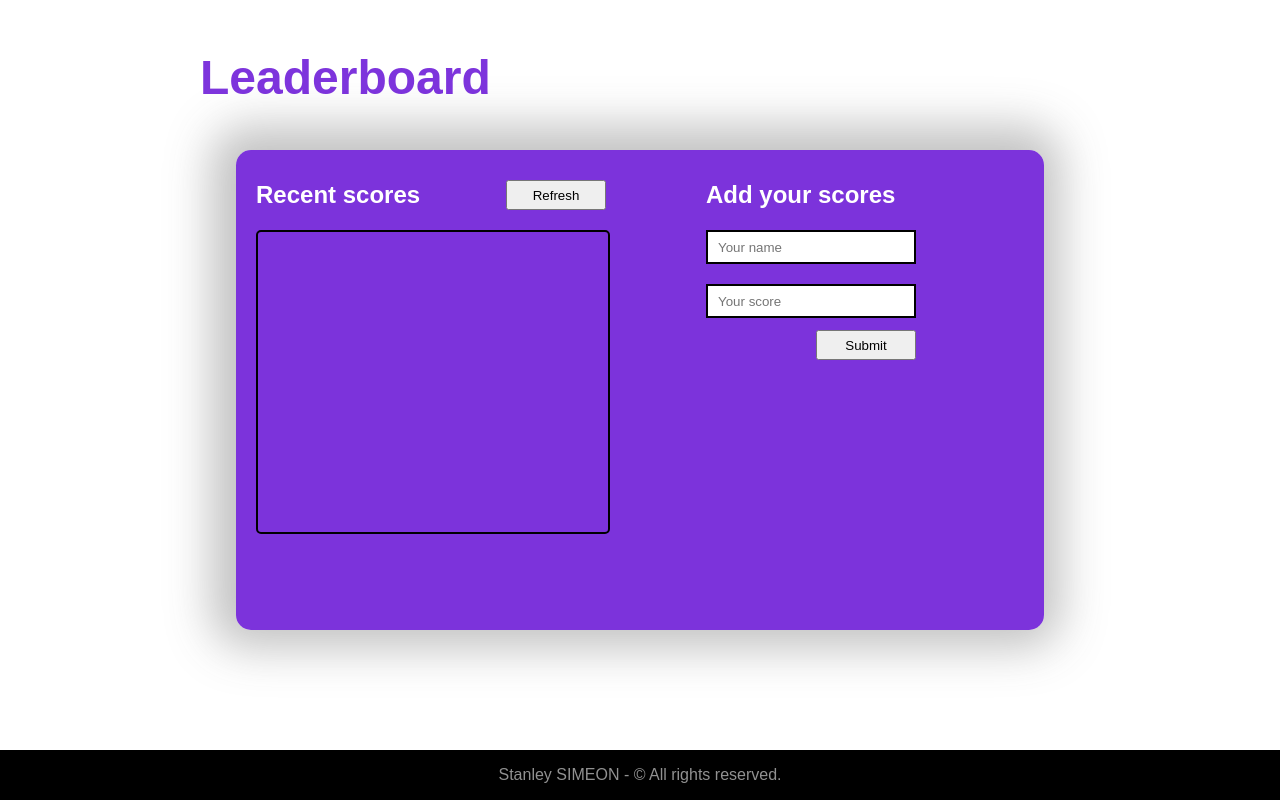
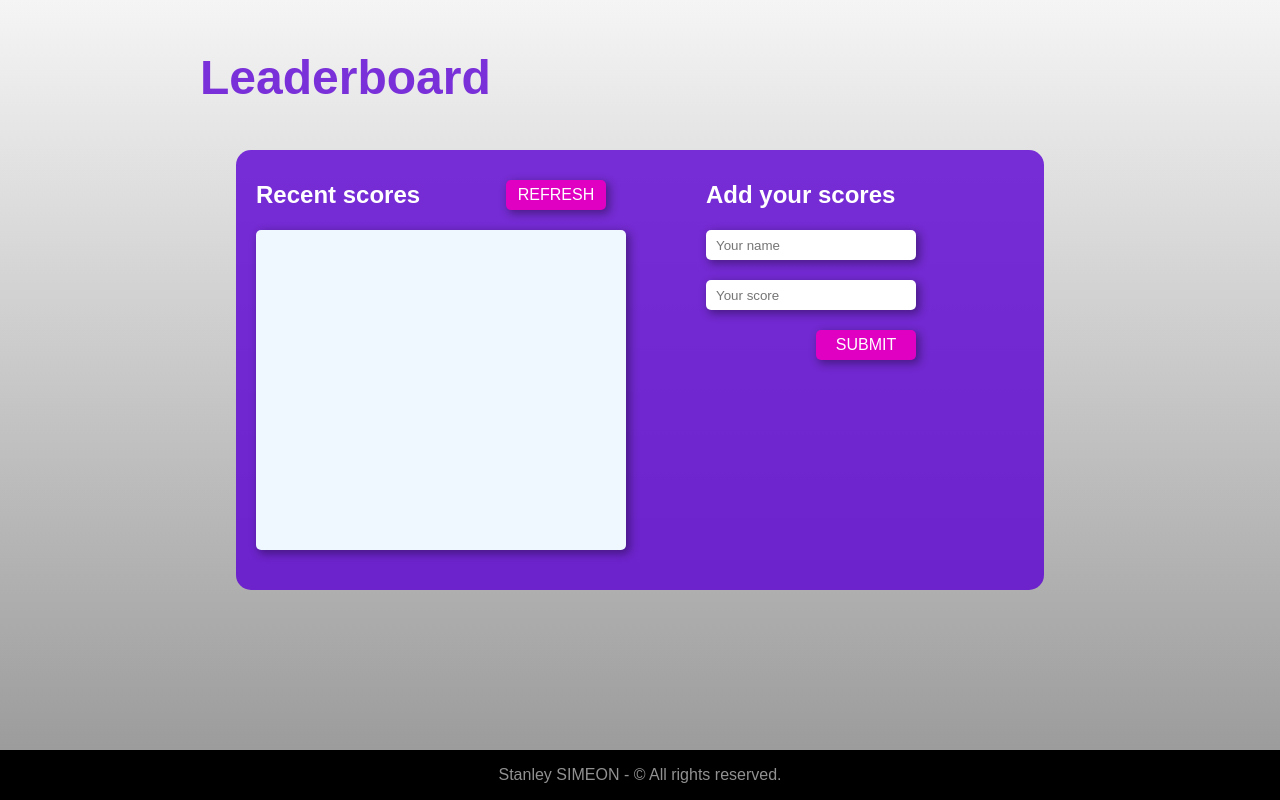
Before and after one commit to stanleySimeon/Leaderboard, a website built with webpack: page src/index.html in a window 1280 px wide. Built offline with nearby package versions, Linux system fonts and the light colour scheme; no server answers.

Commit message:
Working in the UI design

```diff
--- a/src/index.html
+++ b/src/index.html
@@ -21,7 +21,7 @@
             <div class="printContainer">
                 <div class="headTitle">
                     <h2>Recent scores</h2>
-                    <button type="button" id="refreshBtn">Refresh</button>
+                    <button type="button" id="refreshBtn">REFRESH</button>
                 </div>
                 <ul class="listContainer">
                     <!-- users items -->
@@ -34,7 +34,7 @@
                 <form class="inputField" action="#">
                     <input type="text" id="username" name="name" placeholder="Your name" required>
                     <input type="number" id="score" name="score" placeholder="Your score" required>
-                    <button type="submit">Submit</button>
+                    <button type="submit">SUBMIT</button>
                 </form>
             </div>
         </section>
--- a/src/modules/front.js
+++ b/src/modules/front.js
@@ -7,7 +7,7 @@ class Front {
 
   arrayToFront(array) {
     this.listContainer.innerHTML = '';
-    array = array.sort((x, y) => x.score - y.score);
+    array = array.sort((x, y) => y.score - x.score);
     array.forEach((element) => {
       const item = document.createElement('li');
       item.className = 'item';
--- a/src/style.css
+++ b/src/style.css
@@ -4,8 +4,12 @@
   font-family: 'Poppins', Arial, Helvetica, sans-serif;
 }
 
+main {
+  height: 78vh;
+}
+
 body {
-  color: white;
+  background: linear-gradient(to top, #999999 0%, #f5f5f5 100%);
 }
 
 .title {
@@ -22,7 +26,7 @@ body {
 
 #pageContent {
   width: 60%;
-  height: 55vh;
+  height: 400px;
   padding: 20px 20px;
   margin: 50px auto;
   display: grid;
@@ -32,15 +36,13 @@ body {
   align-items: center;
   background-color: rgba(92, 1, 211, 0.801);
   border-radius: 15px;
-  -webkit-box-shadow: -2px -1px 15px 7px rgba(80, 80, 80, 0.5);
-  -moz-box-shadow: -3px -2px 30px 14px rgba(80, 80, 80, 0.425);
-  box-shadow: -4px -3px 45px 21px rgba(80, 80, 80, 0.35);
 }
 
 #pageContent .printContainer,
 .inputContainer {
+  color: rgb(255, 255, 255);
   width: 350px;
-  height: 500px;
+  height: 400px;
 }
 
 .headTitle {
@@ -54,14 +56,24 @@ body {
 .headTitle button {
   width: 100px;
   height: 30px;
+  outline: none;
+  border: none;
+  border-radius: 5px;
+  cursor: pointer;
+  font-size: 1rem;
+  color: rgb(255, 255, 255);
+  background: rgb(224, 0, 194);
+  box-shadow: 3px 3px 8px 1px rgba(0, 0, 0, 0.35);
 }
 
 .listContainer {
   border-collapse: collapse;
   width: 100%;
   height: 300px;
-  border: 2px solid black;
+  padding: 10px;
+  background-color: aliceblue;
   border-radius: 5px;
+  box-shadow: 3px 3px 8px 1px rgba(0, 0, 0, 0.35);
   overflow-y: auto;
   overflow-x: hidden;
 }
@@ -69,10 +81,12 @@ body {
 .listContainer li {
   list-style: none;
   padding: 8px;
+  border-radius: 5px;
+  color: rgb(224, 0, 194);
 }
 
 .listContainer li:nth-child(even) {
-  background-color: #f2f2f2;
+  background-color: rgba(92, 1, 211, 0.247);
 }
 
 .inputContainer .headTitle-1 {
@@ -97,7 +111,9 @@ body {
   height: 30px;
   padding: 0 10px;
   outline: none;
-  border: 2px solid #000;
+  border: none;
+  border-radius: 5px;
+  box-shadow: 3px 3px 8px 1px rgba(0, 0, 0, 0.35);
 }
 
 .inputField button {
@@ -106,6 +122,14 @@ body {
   top: 100px;
   width: 100px;
   height: 30px;
+  outline: none;
+  border: none;
+  border-radius: 5px;
+  cursor: pointer;
+  font-size: 1rem;
+  color: rgb(255, 255, 255);
+  background: rgb(224, 0, 194);
+  box-shadow: 3px 3px 8px 1px rgba(0, 0, 0, 0.35);
 }
 
 .footer {
```
